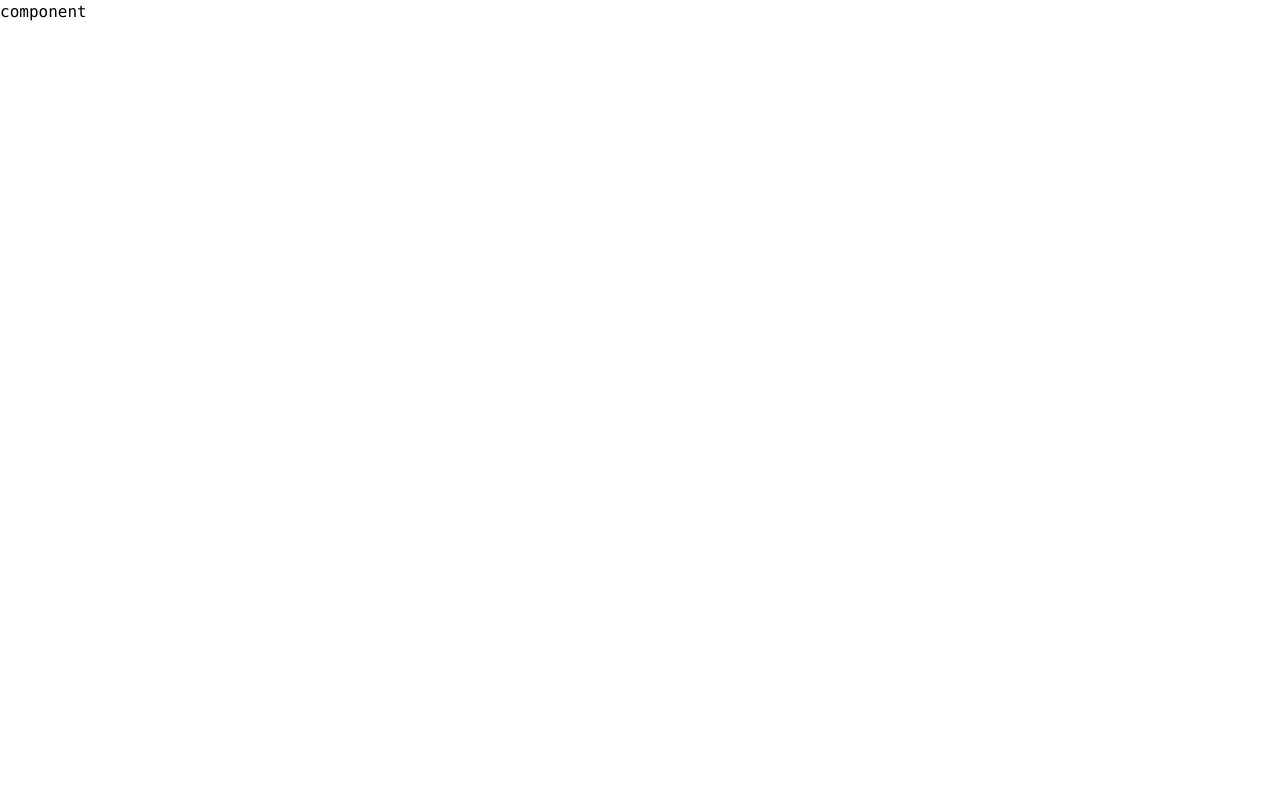
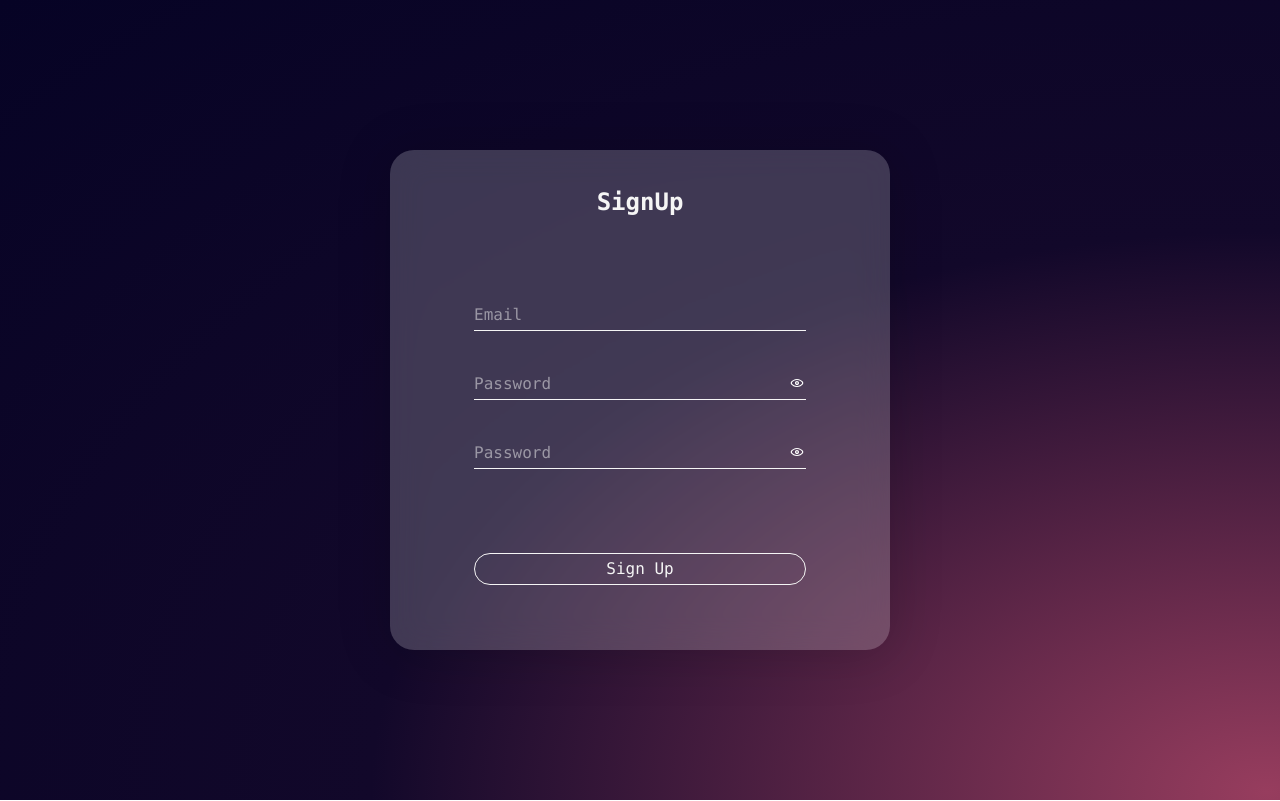
Before and after one commit to prgrms-fe-devcourse/FES-5-Project3-TEAM-4, a React (Vite) app: page / in a window 1280 px wide. Built offline with nearby package versions, Linux system fonts and the light colour scheme; no server answers.

Commit message:
feat : register 디자인 및 기능 개발

```diff
--- a/src/App.tsx
+++ b/src/App.tsx
@@ -1,7 +1,9 @@
+import Register from './pages/Register';
+
 function App() {
   return (
     <>
-      <div>component</div>
+      <Register />
     </>
   );
 }
--- /dev/null
+++ b/src/common/api/auth/register.ts
@@ -0,0 +1,24 @@
+import supabase from '../supabase/supabase';
+/**
+ * 회원가입 함수
+ * @param email
+ * @param password
+ * @returns
+ */
+export async function registUser(email: string, password: string) {
+  try {
+    const {
+      data: { user },
+      error: signUpError,
+    } = await supabase.auth.signUp({
+      email,
+      password,
+    });
+    if (signUpError || !user) {
+      console.error('회원가입 실패!', signUpError?.message);
+      return;
+    }
+  } catch (error) {
+    console.error('회원가입에러', error);
+  }
+}
--- /dev/null
+++ b/src/common/components/AuthValidate.tsx
@@ -0,0 +1,13 @@
+interface Props {
+  validateText?: string;
+}
+
+function AuthValidate({ validateText }: Props) {
+  return (
+    <div className="pt-1 flex gap-2 items-centers">
+      {validateText !== '' && <img src="/icons/info.svg" alt="경고 아이콘" />}
+      <p className=" text-xs text-[#E9BC2F] ">{validateText}</p>
+    </div>
+  );
+}
+export default AuthValidate;
--- /dev/null
+++ b/src/common/components/EmailField.tsx
@@ -0,0 +1,24 @@
+interface Props {
+  onChange: (email: string) => void;
+}
+
+function EmailField({ onChange }: Props) {
+  const handleInput = (e: React.InputEvent<HTMLInputElement>) => {
+    const input = e.target as HTMLInputElement;
+    onChange(input.value);
+  };
+
+  return (
+    <label htmlFor="email" className="border-b border-b-main-white w-83">
+      <input
+        className="w-83 h-8 text-main-white focus:outline-none"
+        type="email"
+        placeholder="Email"
+        name="email"
+        id="email"
+        onInput={handleInput}
+      />
+    </label>
+  );
+}
+export default EmailField;
--- /dev/null
+++ b/src/common/components/PasswordField.tsx
@@ -0,0 +1,40 @@
+import { useRef, useState } from 'react';
+
+interface Props {
+  onChange: (email: string) => void;
+}
+
+function PasswordField({ onChange }: Props) {
+  const [isPasswordShow, setIsPasswordShow] = useState(true);
+
+  const handleInput = (e: React.InputEvent<HTMLInputElement>) => {
+    const input = e.target as HTMLInputElement;
+    onChange(input.value);
+  };
+  const handleShowHide = () => {
+    setIsPasswordShow((prev) => !prev);
+  };
+
+  return (
+    <>
+      <label htmlFor="password" className="border-b border-b-main-white flex w-83">
+        <input
+          className="h-8 text-main-white focus:outline-none flex-1"
+          type={isPasswordShow ? 'password' : 'text'}
+          placeholder="Password"
+          name="password"
+          id="password"
+          onInput={handleInput}
+        />
+
+        <button type="button" className="w-4" onClick={handleShowHide}>
+          <img
+            src={isPasswordShow ? '/icons/show.svg' : '/icons/hide.svg'}
+            alt="비밀번호확인이미지"
+          />
+        </button>
+      </label>
+    </>
+  );
+}
+export default PasswordField;
--- a/src/pages/Login/components/EmailField.tsx
+++ /dev/null
@@ -1,14 +0,0 @@
-function EmailField() {
-  return (
-    <label htmlFor="email" className="border-b border-b-main-white w-83">
-      <input
-        className="w-83 h-8 text-main-white focus:outline-none"
-        type="text"
-        placeholder="Email"
-        name="email"
-        id="email"
-      />
-    </label>
-  );
-}
-export default EmailField;
--- a/src/pages/Login/components/LoginForm.tsx
+++ b/src/pages/Login/components/LoginForm.tsx
@@ -1,5 +1,5 @@
-import EmailField from './EmailField';
-import PasswordField from './PasswordField';
+import EmailField from '@/common/components/EmailField';
+import PasswordField from '@/common/components/PasswordField';
 
 function LoginForm() {
   return (
@@ -15,7 +15,7 @@ function LoginForm() {
 
       <button
         type="submit"
-        className="text-center w-83 h-8 text-main-white border rounded-2xl cursor-pointer text-l border-main-white"
+        className="text-center w-83 h-8 text-main-white border rounded-2xl cursor-pointer text-l border-main-whit hover:text-main-black hover:bg-main-white"
       >
         Login
       </button>
--- a/src/pages/Login/components/PasswordField.tsx
+++ /dev/null
@@ -1,17 +0,0 @@
-function PasswordField() {
-  return (
-    <label htmlFor="password" className="border-b border-b-main-white flex w-83">
-      <input
-        className="h-8 text-main-white focus:outline-none flex-1"
-        type="password"
-        placeholder="Password"
-        name="password"
-        id="password"
-      />
-      <button type="button" className="w-4">
-        <img src="/icons/show.svg" alt="비밀번호확인이미지" />
-      </button>
-    </label>
-  );
-}
-export default PasswordField;
--- /dev/null
+++ b/src/pages/Register/index.tsx
@@ -0,0 +1,50 @@
+import { registUser } from '@/common/api/auth/register';
+import AuthValidate from '@/common/components/AuthValidate';
+import EmailField from '@/common/components/EmailField';
+import PasswordField from '@/common/components/PasswordField';
+import { useState } from 'react';
+
+function Register() {
+  const [email, setEmail] = useState('');
+  const [password, setpassword] = useState('');
+  const [passwordConfirm, setpasswordConfirm] = useState('');
+  const [validation, setValidation] = useState('');
+
+  const handleSignUp = (e: React.FormEvent<HTMLFormElement>) => {
+    e.preventDefault();
+    if (password !== passwordConfirm) {
+      setValidation('비밀번호가 일치하지 않습니다.');
+      return;
+    }
+    registUser(email, password);
+  };
+
+  return (
+    <div className="w-[100%] h-[100vh] flex justify-center items-center bg-radial-[at_99%_99%] from-[#973D5E] from-0% via-[#12082A] to-100% to-[#060325]">
+      <div
+        className="flex flex-col gap-9 items-center w-[500px] h-[500px] rounded-3xl bg-white/20
+            shadow-[0_4px_50px_5px_rgba(0,0,0,0.15)]
+            backdrop-blur-[16px]"
+      >
+        <form className="flex flex-col items-center gap-20" onSubmit={handleSignUp}>
+          <h2 className="pt-9 text-main-white text-2xl font-bold">SignUp</h2>
+          <div className="flex flex-col gap-9">
+            <EmailField onChange={(email: string) => setEmail(email)} />
+            <PasswordField onChange={(email: string) => setpassword(email)} />
+            <div>
+              <PasswordField onChange={(email: string) => setpasswordConfirm(email)} />
+              <AuthValidate validateText={validation} />
+            </div>
+          </div>
+          <button
+            type="submit"
+            className="text-center w-83 h-8 text-main-white border rounded-2xl cursor-pointer text-l border-main-white hover:text-main-black hover:bg-main-white"
+          >
+            Sign Up
+          </button>
+        </form>
+      </div>
+    </div>
+  );
+}
+export default Register;
--- a/src/styles/_base.css
+++ b/src/styles/_base.css
@@ -1,6 +1,6 @@
 @layer base {
   html {
-    min-block-size: 100.1vh;
+    min-block-size: 100vh;
   }
   body {
     @apply font-mono;
@@ -8,11 +8,7 @@
   [hidden] {
     display: none !important;
   }
-  h1,
-  h2,
-  h3 {
-    @apply text-indigo-700 leading-tight;
-  }
+
   h1 {
     @apply text-2xl;
   }
@@ -24,7 +20,7 @@
   }
 
   p {
-    @apply text-slate-700 text-base leading-normal;
+    @apply text-base leading-normal;
   }
   button {
     @apply disabled:cursor-not-allowed;
```
Also changed, not shown: public/icons/info.svg (added), 1 other file (tests, documents, lock files or other folders).
